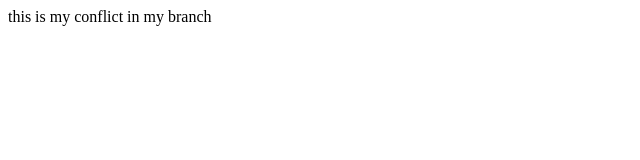
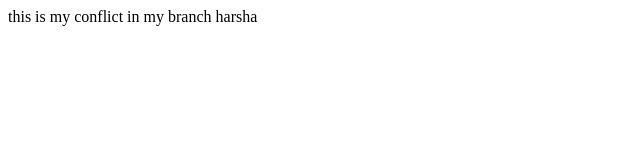
Before and after one commit to krishna4721/VMware, a plain HTML site: page index.html in a window 1280 px wide. Shown: the full height of the page, 0-640 px from the left. Drawn offline with Linux system fonts and the light colour scheme.

Commit message:
Update index.html

```diff
--- a/index.html
+++ b/index.html
@@ -7,5 +7,6 @@
   <body>
     this is my conflict
     in my branch
+    harsha
   </body>
 </html>
```
